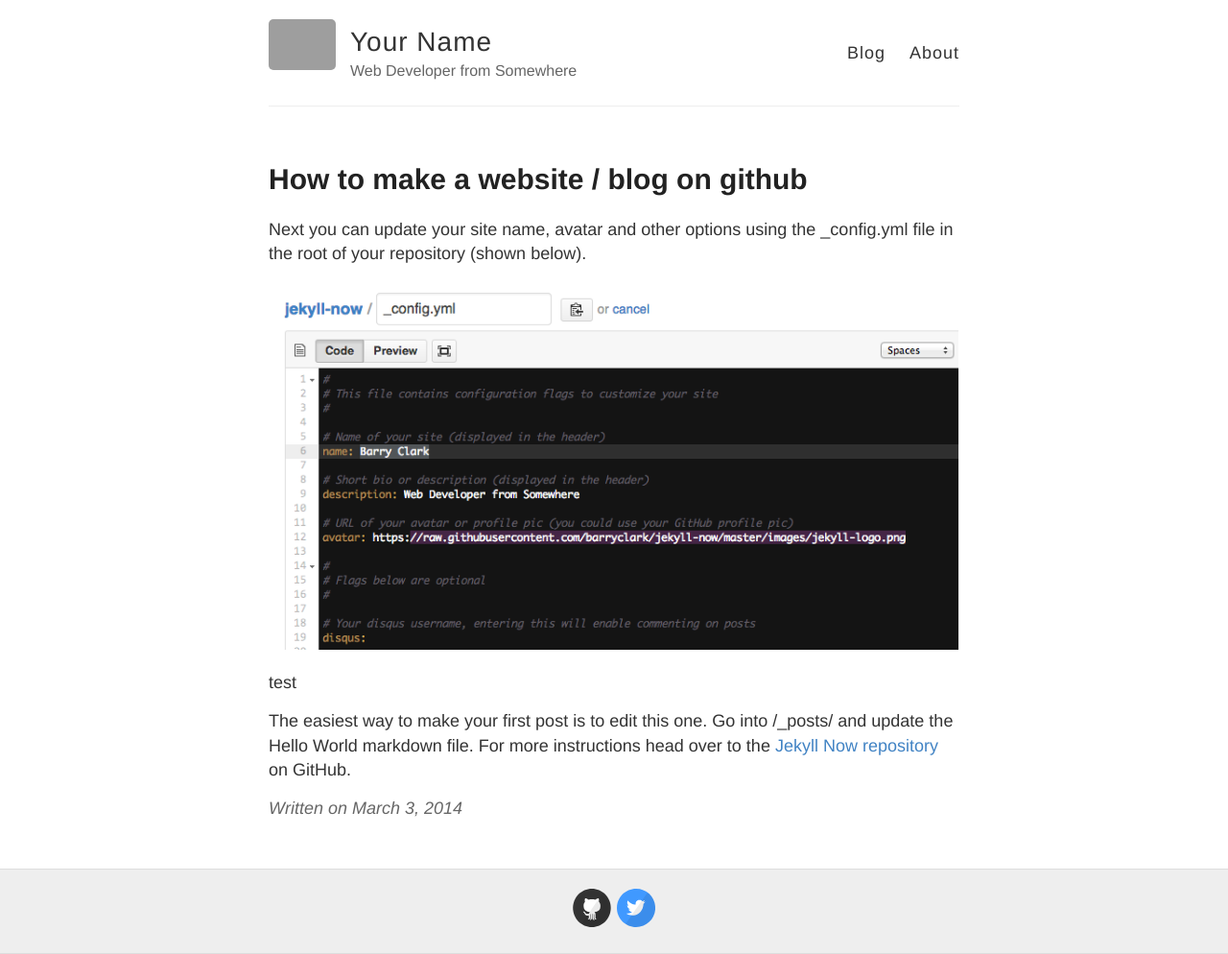
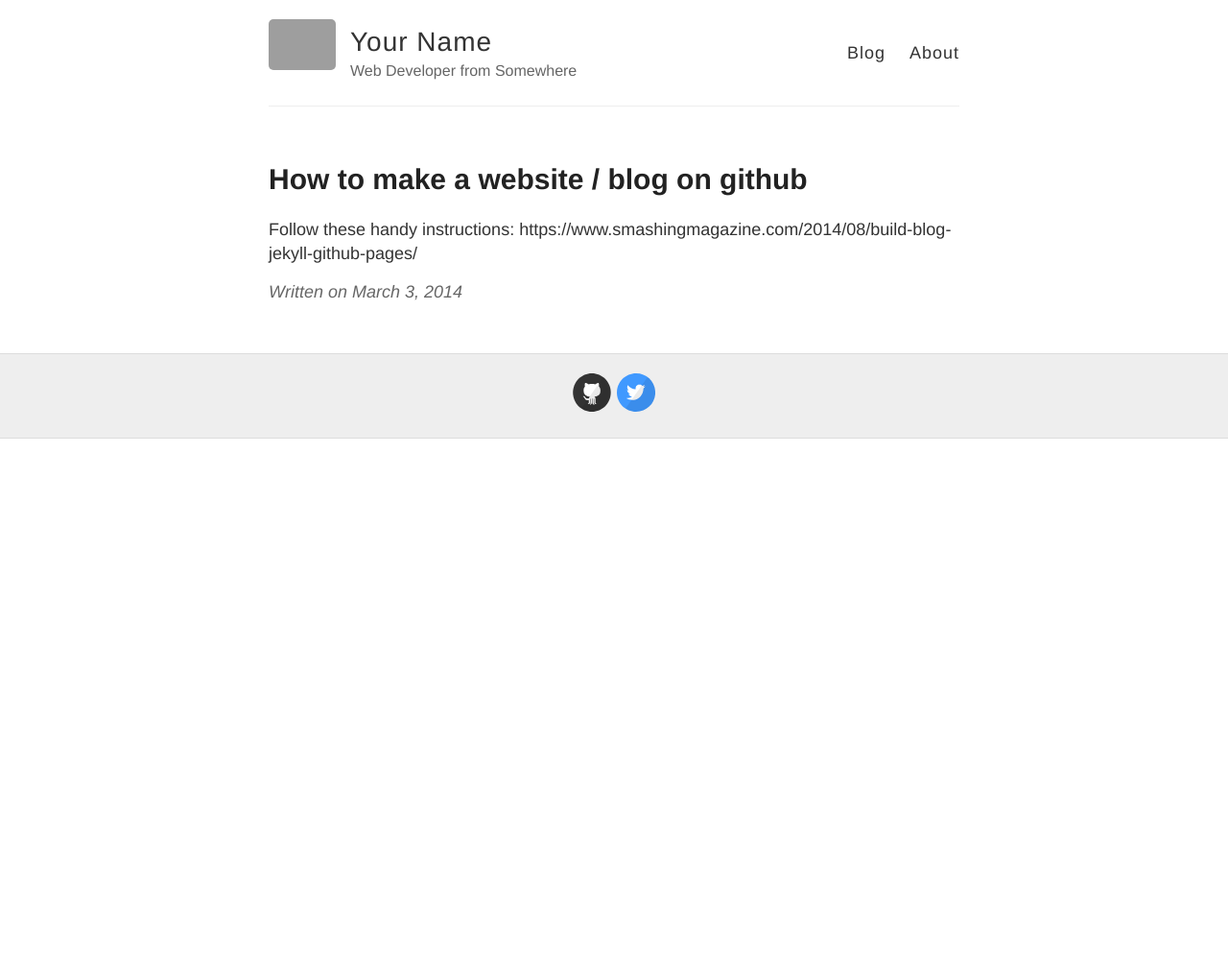
Before and after one commit to pluralise/trial_repo_site, a Jekyll site: the page built from _posts/2014-3-3-Hello-World.md, in a window 1280 px wide. Shown: the whole page at 96% size. Built offline with Jekyll 4.4.1, drawn with Linux system fonts in a browser that asks for light colours; after the commit the page ends 900 px from its top, so only the background shows below that; grey boxes are pictures that could not be loaded.

Commit message:
Update 2014-3-3-Hello-World.md

```diff
--- a/_posts/2014-3-3-Hello-World.md
+++ b/_posts/2014-3-3-Hello-World.md
@@ -4,10 +4,4 @@ title: How to make a website / blog on github
 published: true
 ---
 
-Next you can update your site name, avatar and other options using the _config.yml file in the root of your repository (shown below).
-
-![_config.yml]({{ site.baseurl }}/images/config.png)
-
-test
-
-The easiest way to make your first post is to edit this one. Go into /_posts/ and update the Hello World markdown file. For more instructions head over to the [Jekyll Now repository](https://github.com/barryclark/jekyll-now) on GitHub.
+Follow these handy instructions: https://www.smashingmagazine.com/2014/08/build-blog-jekyll-github-pages/
```
